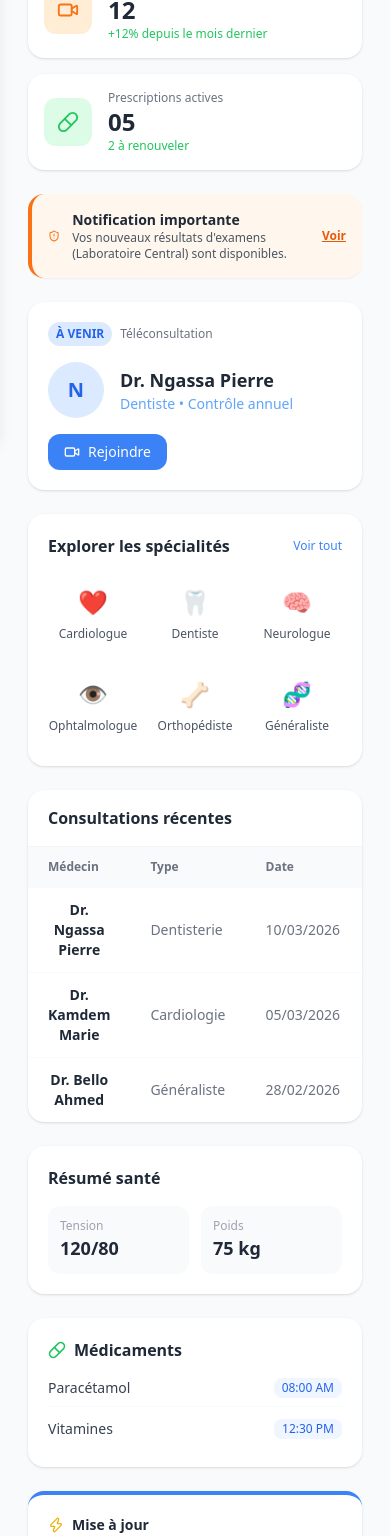
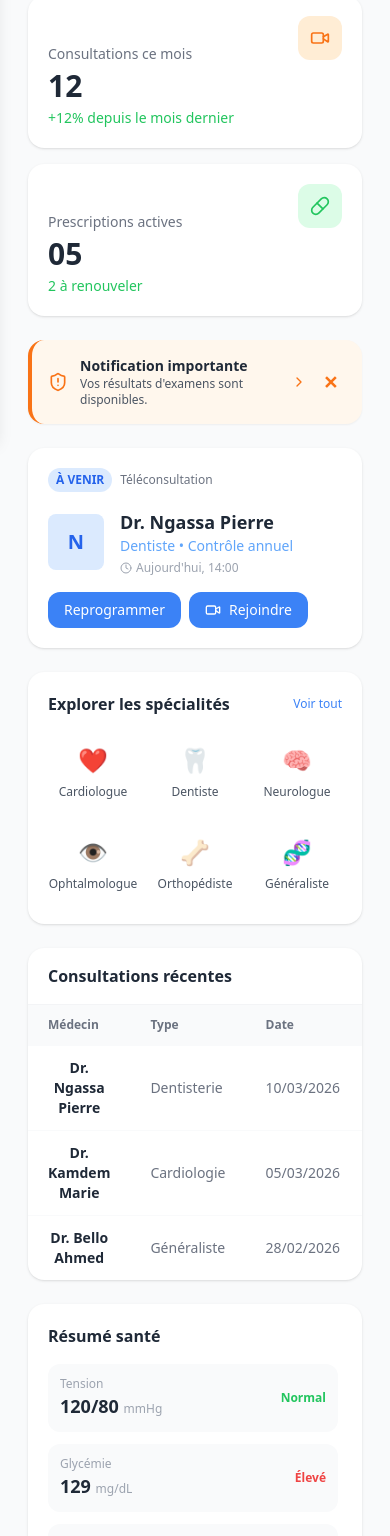
Before and after one commit to Nere-Care/NERE-HEALTH, a React app in the folder frontend/web/: page /dashboard in a window 390 px wide. Shown: the part 406-1942 px from the top of the page. Built offline with nearby package versions, Linux system fonts and the light colour scheme; the HTML template or start-up script is replaced by a standard one.

Commit message:
feat:modication du header, sidebar, dashbord

```diff
--- a/frontend/web/src/components/sidebar.jsx
+++ b/frontend/web/src/components/sidebar.jsx
@@ -83,9 +83,8 @@ export default function Sidebar({ darkMode, role, nomStructure, typeStructure })
           {/* Logo unique */}
 
 
-          <div className={`rounded-xl p-3 text-center text-sm font-semibold mb-6
-              ${darkMode ? "bg-gray-700 text-gray-300" : "bg-gray-100 text-gray-500"}`}>
-              LOGO
+          <div className={`rounded-xl p-3 text-center text-sm font-semibold mb-6`}>
+
             </div>
 
           {/* Menu */}
--- a/frontend/web/src/pages/patient/dashboard.jsx
+++ b/frontend/web/src/pages/patient/dashboard.jsx
@@ -1,8 +1,10 @@
 import { useState, useEffect } from 'react';
 import { useLanguage } from '../../LanguageContext';
+import { useNavigate } from 'react-router-dom';
 import {
-  Calendar, MessageSquare, FileText, Pill, Video, Clock,
-  ChevronRight, Star, ShieldAlert, Zap, Megaphone
+  Calendar, FileText, Pill, Video, Clock,
+  ChevronRight, ShieldAlert, Zap, Megaphone,
+  Heart, Activity, Droplet, Weight, Ruler, Thermometer
 } from 'lucide-react';
 
 const specialites = [
@@ -11,7 +13,13 @@ const specialites = [
   { icon: "🧠", nom: "Neurologue", nomEn: "Neurologist" },
   { icon: "👁️", nom: "Ophtalmologue", nomEn: "Ophthalmologist" },
   { icon: "🦴", nom: "Orthopédiste", nomEn: "Orthopedist" },
-  { icon: "🧬", nom: "Généraliste", nomEn: "General Practitioner" }
+  { icon: "🧬", nom: "Généraliste", nomEn: "General Practitioner" },
+  { icon: "🫁", nom: "Pneumologue", nomEn: "Pulmonologist" },
+  { icon: "🧪", nom: "Biologiste", nomEn: "Biologist" },
+  { icon: "👶", nom: "Pédiatre", nomEn: "Pediatrician" },
+  { icon: "🦷", nom: "ORL", nomEn: "ENT Specialist" },
+  { icon: "🩻", nom: "Radiologue", nomEn: "Radiologist" },
+  { icon: "💊", nom: "Pharmacien", nomEn: "Pharmacist" },
 ];
 
 const consultationsRecentes = [
@@ -23,19 +31,51 @@ const consultationsRecentes = [
 const actualites = [
   { id: 1, titre: "Campagne de vaccination Polio", desc: "Du 12 au 15 juin dans tous les centres.", color: "bg-red-500" },
   { id: 2, titre: "Alerte Épidémie : Choléra", desc: "Mesures d'hygiène renforcées recommandées.", color: "bg-orange-500" },
+  { id: 3, titre: "Journée mondiale de la santé", desc: "Accès gratuit aux consultations ce weekend.", color: "bg-blue-500" },
+];
+
+const miseAJour = [
+  { icon: "🔄", titre: "Mise à jour système", desc: "Nouvelles fonctionnalités de consultation et amélioration des performances.", temps: "Il y a 2h", color: "bg-blue-100 text-blue-600" },
+  { icon: "🔒", titre: "Politique de confidentialité", desc: "Modifications de la protection des données et confidentialité des patients.", temps: "Il y a 1 jour", color: "bg-purple-100 text-purple-600" },
+  { icon: "💳", titre: "Système de paiement", desc: "Les nouveaux paiements mobiles sont désormais intégrés.", temps: "Il y a 3 jours", color: "bg-green-100 text-green-600" },
+  { icon: "🎯", titre: "Nouveaux médecins", desc: "15 nouveaux spécialistes ont rejoint la plateforme.", temps: "Il y a 5 jours", color: "bg-orange-100 text-orange-600" },
+];
+
+const santeParams = [
+  { label: "Tension", value: "120/80", unit: "mmHg", statut: "Normal", color: "text-green-500" },
+  { label: "Glycémie", value: "129", unit: "mg/dL", statut: "Élevé", color: "text-red-500" },
+  { label: "Poids", value: "72", unit: "kg", statut: "Normal", color: "text-blue-500" },
+  { label: "Taille", value: "175", unit: "cm", statut: "Normal", color: "text-blue-500" },
+  { label: "Rythme cardiaque", value: "62", unit: "bpm", statut: "Faible", color: "text-orange-500" },
+  { label: "Température", value: "36.8", unit: "°C", statut: "Normal", color: "text-green-500" },
+  { label: "IMC", value: "23.5", unit: "kg/m²", statut: "Normal", color: "text-green-500" },
+  { label: "Saturation O2", value: "98", unit: "%", statut: "Normal", color: "text-green-500" },
 ];
 
 export default function Dashboard({ darkMode }) {
   const { langue } = useLanguage();
+  const navigate = useNavigate();
   const [newsIndex, setNewsIndex] = useState(0);
+  const [notifVisible, setNotifVisible] = useState(true);
+  const [voirToutesSpec, setVoirToutesSpec] = useState(false);
 
-  // Rotation du carousel d'actualités
   useEffect(() => {
     const timer = setInterval(() => {
       setNewsIndex((prev) => (prev + 1) % actualites.length);
     }, 5000);
     return () => clearInterval(timer);
   }, []);
+
+  const handleNotifClick = () => {
+    setNotifVisible(false);
+    navigate('/notifications');
+  };
+
+  const handleSpecialiteClick = (spec) => {
+    navigate(`/annuaire?specialite=${encodeURIComponent(spec.nom)}`);
+  };
+
+  const specialitesAffichees = voirToutesSpec ? specialites : specialites.slice(0, 6);
 
   const stats = [
     {
@@ -52,7 +92,6 @@ export default function Dashboard({ darkMode }) {
       icon: Video,
       color: "bg-orange-100 text-orange-500"
     },
-    // "Messages non lus" supprimé ici comme demandé
     {
       label: langue === 'fr' ? "Prescriptions actives" : "Active Prescriptions",
       value: "05",
@@ -65,10 +104,10 @@ export default function Dashboard({ darkMode }) {
   return (
     <div className="p-3 md:p-6">
 
-      {/* Bienvenue & Carousel Actualités */}
-      <div className="flex flex-col lg:flex-row lg:items-center justify-between gap-6 mb-6">
+      {/* Bienvenue + Carousel */}
+      <div className="flex flex-col lg:flex-row lg:items-center justify-between gap-4 mb-3 -mt-5">
         <div>
-          <h1 className={`text-2xl font-bold ${darkMode ? "text-white" : "text-gray-800"}`}>
+          <h1 className="text-2xl font-bold text-blue-500">
             {langue === 'fr' ? "Bienvenue, Mle Agine 👋" : "Welcome back, Mle Agine 👋"}
           </h1>
           <p className={`text-sm mt-1 ${darkMode ? "text-gray-400" : "text-gray-500"}`}>
@@ -76,101 +115,222 @@ export default function Dashboard({ darkMode }) {
           </p>
         </div>
 
-        {/* AJOUT : Carousel d'actualités */}
+        {/* Carousel actualités */}
         <div className={`lg:w-80 w-full p-4 rounded-2xl text-white shadow-lg transition-all duration-500 ${actualites[newsIndex].color}`}>
           <div className="flex items-start gap-3">
-            <Megaphone size={18} className="mt-1" />
-            <div>
+            <Megaphone size={18} className="mt-1 flex-shrink-0" />
+            <div className="flex-1 min-w-0">
               <p className="font-bold text-sm">{actualites[newsIndex].titre}</p>
               <p className="text-xs opacity-90">{actualites[newsIndex].desc}</p>
             </div>
           </div>
+          {/* Indicateurs */}
+          <div className="flex gap-1 mt-3 justify-center">
+            {actualites.map((_, i) => (
+              <button
+                key={i}
+                onClick={() => setNewsIndex(i)}
+                className={`w-1.5 h-1.5 rounded-full transition-all ${i === newsIndex ? "bg-white w-4" : "bg-white/50"}`}
+              />
+            ))}
+          </div>
         </div>
       </div>
 
-      {/* Stats (Sans messages non lus) */}
+      {/* Stats */}
       <div className="grid grid-cols-1 sm:grid-cols-3 gap-4 mb-6">
         {stats.map((stat, index) => {
           const Icon = stat.icon;
           return (
-            <div key={index} className={`rounded-2xl shadow p-4 flex items-center gap-4 ${darkMode ? "bg-gray-800" : "bg-white"}`}>
-              <div className={`w-12 h-12 rounded-xl flex items-center justify-center flex-shrink-0 ${stat.color}`}>
-                <Icon size={22} />
+            <div key={index}
+              className={`rounded-2xl shadow p-5 min-h-[130px] flex flex-col gap-3 transition-all duration-300 hover:-translate-y-1 hover:shadow-xl
+                ${darkMode ? "bg-gray-800" : "bg-white"}`}>
+              <div className="flex justify-end">
+                <div className={`w-11 h-11 rounded-xl flex items-center justify-center ${stat.color}`}>
+                  <Icon size={20} />
                 </div>
-              <div>
-                <p className={`text-xs ${darkMode ? "text-gray-400" : "text-gray-500"}`}>{stat.label}</p>
-                <p className={`text-2xl font-bold ${darkMode ? "text-white" : "text-gray-800"}`}>{stat.value}</p>
-                <p className="text-xs text-green-500">{stat.sub}</p>
+              </div>
+              <div className="-mt-7">
+                <p className={`text-sm font-medium ${darkMode ? "text-gray-400" : "text-gray-500"}`}>{stat.label}</p>
+                <p className={`text-3xl font-bold mt-1 ${darkMode ? "text-white" : "text-gray-800"}`}>{stat.value}</p>
+                <p className="text-sm text-green-500 mt-1">{stat.sub}</p>
               </div>
             </div>
           );
         })}
       </div>
 
-      {/* AJOUT : Section Notifications Importantes */}
-      <div className={`mb-6 p-4 rounded-2xl border-l-4 border-orange-500 shadow-sm flex items-center justify-between ${darkMode ? "bg-gray-800" : "bg-orange-50"}`}>
+    {/* Notification importante - disparaît au clic ou fermeture */}
+{notifVisible && (
+  <div
+    onClick={handleNotifClick}
+    className={`mb-6 p-4 rounded-2xl border-l-4 border-orange-500 shadow-sm flex items-center justify-between cursor-pointer hover:opacity-90 transition-all relative
+      ${darkMode ? "bg-gray-800" : "bg-orange-50"}`}
+  >
+
+    {/* CONTENU */}
     <div className="flex items-center gap-3">
-          <ShieldAlert className="text-orange-500" size={20} />
+      <ShieldAlert className="text-orange-500 flex-shrink-0" size={20} />
+
       <div>
-            <p className={`text-sm font-bold ${darkMode ? "text-white" : "text-gray-800"}`}>Notification importante</p>
-            <p className={`text-xs ${darkMode ? "text-gray-400" : "text-gray-600"}`}>Vos nouveaux résultats d'examens (Laboratoire Central) sont disponibles.</p>
+        <p className={`text-sm font-bold ${darkMode ? "text-white" : "text-gray-800"}`}>
+          {langue === 'fr' ? "Notification importante" : "Important Notification"}
+        </p>
+
+        <p className={`text-xs ${darkMode ? "text-gray-400" : "text-gray-600"}`}>
+          {langue === 'fr'
+            ? "Vos résultats d'examens sont disponibles."
+            : "Your examination results are available."}
+        </p>
       </div>
     </div>
-        <button className="text-xs font-bold text-orange-600 underline">Voir</button>
+
+    {/* ACTIONS DROITE */}
+    <div className="flex items-center gap-2">
+
+      {/* CHEVRON */}
+      <ChevronRight size={16} className="text-orange-500" />
+
+      {/* CROIX */}
+      <button
+        onClick={(e) => {
+          e.stopPropagation(); // 🔥 empêche ouverture notif
+          setNotifVisible(false);
+        }}
+        className="text-orange-500 hover:text-red-500 text-lg font-bold px-2"
+      >
+        ✕
+      </button>
+
     </div>
+  </div>
+)}
 
       {/* Contenu principal */}
       <div className="grid grid-cols-1 lg:grid-cols-3 gap-6">
 
         {/* Colonne gauche */}
         <div className="lg:col-span-2 flex flex-col gap-6">
+{/* Prochain rendez-vous */}
+<div
+  className={`rounded-2xl shadow p-5 transition-all hover:shadow-xl cursor-pointer
+  ${darkMode ? "bg-gray-800" : "bg-white"}`}
+>
+  <div className="flex items-center gap-2 mb-4">
+    <span className="text-xs bg-blue-100 text-blue-600 px-2 py-1 rounded-full font-semibold">
+      {langue === 'fr' ? "À VENIR" : "UPCOMING"}
+    </span>
+    <span className={`text-xs ${darkMode ? "text-gray-400" : "text-gray-500"}`}>
+      {langue === 'fr' ? "Téléconsultation" : "Video Consultation"}
+    </span>
+  </div>
 
-          {/* Prochain rendez-vous */}
-          <div className={`rounded-2xl shadow p-5 ${darkMode ? "bg-gray-800" : "bg-white"}`}>
-            <div className="flex items-center gap-2 mb-4">
-              <span className="text-xs bg-blue-100 text-blue-600 px-2 py-1 rounded-full font-semibold">À VENIR</span>
-              <span className={`text-xs ${darkMode ? "text-gray-400" : "text-gray-500"}`}>Téléconsultation</span>
+  <div className="flex items-center justify-between flex-wrap gap-4">
+
+    {/* MÉDECIN (CLICABLE PROFIL) */}
+    <div
+      onClick={() => navigate(`/medecin/1`)}
+      className="flex items-center gap-4 cursor-pointer"
+    >
+
+      {/* PHOTO CARRE */}
+      <div className="w-14 h-14 bg-blue-100 flex items-center justify-center text-blue-600 font-bold text-xl rounded-lg">
+        N
       </div>
-            <div className="flex items-center justify-between flex-wrap gap-4">
-              <div className="flex items-center gap-4">
-                <div className="w-14 h-14 rounded-full bg-blue-100 flex items-center justify-center text-blue-600 font-bold text-xl">N</div>
+
+      {/* INFOS */}
       <div>
-                  <p className={`font-bold text-lg ${darkMode ? "text-white" : "text-gray-800"}`}>Dr. Ngassa Pierre</p>
-                  <p className="text-sm text-blue-400">Dentiste • Contrôle annuel</p>
+        <p className={`font-bold text-lg hover:text-blue-500 transition ${darkMode ? "text-white" : "text-gray-800"}`}>
+          Dr. Ngassa Pierre
+        </p>
+
+        <p className="text-sm text-blue-400">
+          {langue === 'fr'
+            ? "Dentiste • Contrôle annuel"
+            : "Dentist • Annual Checkup"}
+        </p>
+
+        {/* HEURE */}
+        <div className="flex items-center gap-1 mt-1">
+          <Clock size={12} className="text-gray-400" />
+          <span className="text-xs text-gray-400">
+            {langue === 'fr' ? "Aujourd'hui, 14:00" : "Today, 2:00 PM"}
+          </span>
         </div>
-              </div>
-              <button className="flex items-center gap-2 bg-blue-500 text-white px-4 py-2 rounded-xl text-sm hover:bg-blue-600">
-                <Video size={16} /> Rejoindre
-              </button>
       </div>
     </div>
 
-          {/* Spécialités */}
+    {/* BOUTONS */}
+    <div className="flex items-center gap-2">
+
+      {/* PROFIL */}
+  <button
+  onClick={() => navigate(`/medecin/1`)}
+  className="flex items-center gap-2 bg-blue-500 text-white px-4 py-2 rounded-xl text-sm hover:bg-blue-600"
+>
+  {langue === 'fr' ? "Reprogrammer" : "Reschedule"}
+</button>
+
+      {/* REJOINDRE */}
+      <button className="flex items-center gap-2 bg-blue-500 text-white px-4 py-2 rounded-xl text-sm hover:bg-blue-600">
+        <Video size={16} />
+        {langue === 'fr' ? "Rejoindre" : "Join Call"}
+      </button>
+
+    </div>
+
+  </div>
+</div>
+
+          {/* Spécialités cliquables */}
           <div className={`rounded-2xl shadow p-5 ${darkMode ? "bg-gray-800" : "bg-white"}`}>
             <div className="flex items-center justify-between mb-4">
-              <h2 className={`font-bold ${darkMode ? "text-white" : "text-gray-800"}`}>Explorer les spécialités</h2>
-              <button className="text-xs text-blue-500 hover:underline">Voir tout</button>
+              <h2 className={`font-bold ${darkMode ? "text-white" : "text-gray-800"}`}>
+                {langue === 'fr' ? "Explorer les spécialités" : "Explore Departments"}
+              </h2>
+              <button
+                onClick={() => setVoirToutesSpec(!voirToutesSpec)}
+                className="text-xs text-blue-500 hover:underline"
+              >
+                {voirToutesSpec
+                  ? langue === 'fr' ? "Voir moins" : "Show less"
+                  : langue === 'fr' ? "Voir tout" : "View All"}
+              </button>
             </div>
             <div className="grid grid-cols-3 sm:grid-cols-6 gap-3">
-              {specialites.map((spec, index) => (
-                <div key={index} className={`flex flex-col items-center gap-2 p-3 rounded-xl cursor-pointer hover:bg-blue-50 transition-all ${darkMode ? "hover:bg-gray-700" : ""}`}>
+              {specialitesAffichees.map((spec, index) => (
+                <button
+                  key={index}
+                  onClick={() => handleSpecialiteClick(spec)}
+                  className={`flex flex-col items-center gap-2 p-3 rounded-xl cursor-pointer transition-all
+                    ${darkMode ? "hover:bg-gray-700" : "hover:bg-blue-50"}`}
+                >
                   <span className="text-2xl">{spec.icon}</span>
-                  <p className={`text-xs text-center ${darkMode ? "text-gray-300" : "text-gray-600"}`}>{langue === 'fr' ? spec.nom : spec.nomEn}</p>
-                </div>
+                  <p className={`text-xs text-center ${darkMode ? "text-gray-300" : "text-gray-600"}`}>
+                    {langue === 'fr' ? spec.nom : spec.nomEn}
+                  </p>
+                </button>
               ))}
             </div>
           </div>
 
-          {/* Consultations récentes (Médecins cliquables) */}
+          {/* Consultations récentes */}
           <div className={`rounded-2xl shadow overflow-hidden ${darkMode ? "bg-gray-800" : "bg-white"}`}>
-            <div className="flex items-center justify-between px-5 py-4 border-b border-gray-100">
-              <h2 className={`font-bold ${darkMode ? "text-white" : "text-gray-800"}`}>Consultations récentes</h2>
+            <div className={`flex items-center justify-between px-5 py-4 border-b ${darkMode ? "border-gray-700" : "border-gray-100"}`}>
+              <h2 className={`font-bold ${darkMode ? "text-white" : "text-gray-800"}`}>
+                {langue === 'fr' ? "Consultations récentes" : "Recent Consultations"}
+              </h2>
             </div>
             <table className="w-full text-sm">
-              <thead className={`${darkMode ? "bg-gray-700" : "bg-gray-50"}`}>
+              <thead className={darkMode ? "bg-gray-700" : "bg-gray-50"}>
                 <tr>
-                  {["Médecin", "Type", "Date", "Statut"].map((h) => (
-                    <th key={h} className="text-left px-5 py-3 text-xs font-semibold text-gray-500">{h}</th>
+                  {[
+                    langue === 'fr' ? "Médecin" : "Doctor",
+                    langue === 'fr' ? "Type" : "Type",
+                    langue === 'fr' ? "Date" : "Date",
+                    langue === 'fr' ? "Statut" : "Status"
+                  ].map((h) => (
+                    <th key={h} className={`text-left px-5 py-3 text-xs font-semibold ${darkMode ? "text-gray-400" : "text-gray-500"}`}>{h}</th>
                   ))}
                 </tr>
               </thead>
@@ -178,9 +338,8 @@ export default function Dashboard({ darkMode }) {
                 {consultationsRecentes.map((c, index) => (
                   <tr key={index} className={`border-t ${darkMode ? "border-gray-700" : "border-gray-50"}`}>
                     <td className="px-5 py-3">
-                      {/* MODIFICATION : Médecin cliquable */}
                       <button
-                        onClick={() => console.log("Aller vers profil medecin", c.id)}
+                        onClick={() => navigate(`/medecin/${c.id}`)}
                         className={`font-bold hover:text-blue-500 transition-colors ${darkMode ? "text-white" : "text-gray-800"}`}
                       >
                         {c.medecin}
@@ -189,56 +348,98 @@ export default function Dashboard({ darkMode }) {
                     <td className={`px-5 py-3 ${darkMode ? "text-gray-400" : "text-gray-500"}`}>{c.type}</td>
                     <td className={`px-5 py-3 ${darkMode ? "text-gray-400" : "text-gray-500"}`}>{c.date}</td>
                     <td className="px-5 py-3">
-                      <span className={`text-xs px-2 py-1 rounded-full font-semibold ${c.statut === "Terminé" ? "bg-green-100 text-green-600" : "bg-red-100 text-red-500"}`}>{c.statut}</span>
+                      <span className={`text-xs px-2 py-1 rounded-full font-semibold
+                        ${c.statut === "Terminé" ? "bg-green-100 text-green-600" : "bg-red-100 text-red-500"}`}>
+                        {langue === 'fr' ? c.statut : c.statut === "Terminé" ? "Completed" : "Cancelled"}
+                      </span>
                     </td>
                   </tr>
                 ))}
               </tbody>
             </table>
           </div>
+
         </div>
 
         {/* Colonne droite */}
         <div className="flex flex-col gap-6">
 
-          {/* Résumé santé */}
+          {/* Résumé santé avec scroll */}
           <div className={`rounded-2xl shadow p-5 ${darkMode ? "bg-gray-800" : "bg-white"}`}>
-            <h2 className={`font-bold mb-4 ${darkMode ? "text-white" : "text-gray-800"}`}>Résumé santé</h2>
-            <div className="grid grid-cols-2 gap-3">
-              {[{ label: "Tension", value: "120/80", color: "text-green-500" }, { label: "Poids", value: "75 kg", color: "text-blue-500" }].map((item, index) => (
-                <div key={index} className={`p-3 rounded-xl ${darkMode ? "bg-gray-700" : "bg-gray-50"}`}>
+            <h2 className={`font-bold mb-4 ${darkMode ? "text-white" : "text-gray-800"}`}>
+              {langue === 'fr' ? "Résumé santé" : "Health Summary"}
+            </h2>
+            <div className="overflow-y-auto max-h-52 flex flex-col gap-3 pr-1">
+              {santeParams.map((item, index) => (
+                <div key={index} className={`p-3 rounded-xl flex justify-between items-center
+                  ${darkMode ? "bg-gray-700" : "bg-gray-50"}`}>
+                  <div>
                     <p className="text-xs text-gray-400">{item.label}</p>
-                  <p className={`text-lg font-bold ${darkMode ? "text-white" : "text-gray-800"}`}>{item.value}</p>
+                    <p className={`text-lg font-bold ${darkMode ? "text-white" : "text-gray-800"}`}>
+                      {item.value} <span className="text-xs font-normal text-gray-400">{item.unit}</span>
+                    </p>
+                  </div>
+                  <span className={`text-xs font-semibold ${item.color}`}>{item.statut}</span>
                 </div>
               ))}
             </div>
           </div>
 
-          {/* AJOUT : Médicaments à prendre */}
+          {/* Médicaments à prendre */}
           <div className={`rounded-2xl shadow p-5 ${darkMode ? "bg-gray-800" : "bg-white"}`}>
             <h2 className={`font-bold mb-4 flex items-center gap-2 ${darkMode ? "text-white" : "text-gray-800"}`}>
-              <Pill size={18} className="text-green-500" /> Médicaments
+              <Pill size={18} className="text-green-500" />
+              {langue === 'fr' ? "Médicaments du jour" : "Today's Medications"}
             </h2>
-            <div className="flex flex-col gap-3">
+            <div className="flex flex-col gap-2">
               {[
-                { nom: "Paracétamol", heure: "08:00 AM" },
-                { nom: "Vitamines", heure: "12:30 PM" }
+                { nom: "Paracétamol 500mg", heure: "08:00", pris: true },
+                { nom: "Metformine 500mg", heure: "12:30", pris: false },
+                { nom: "Vitamine C 1g", heure: "18:00", pris: false },
               ].map((m, i) => (
-                <div key={i} className="flex justify-between items-center border-b border-gray-50 pb-2 last:border-0">
+                <div key={i} className={`flex justify-between items-center p-2.5 rounded-xl
+                  ${darkMode ? "bg-gray-700" : "bg-gray-50"}`}>
+                  <div className="flex items-center gap-2">
+                    <div className={`w-2 h-2 rounded-full ${m.pris ? "bg-green-500" : "bg-gray-300"}`} />
                     <p className={`text-sm font-medium ${darkMode ? "text-gray-200" : "text-gray-700"}`}>{m.nom}</p>
-                  <span className="text-xs bg-blue-50 text-blue-600 px-2 py-0.5 rounded-lg">{m.heure}</span>
+                  </div>
+                  <span className={`text-xs px-2 py-0.5 rounded-lg font-medium
+                    ${m.pris ? "bg-green-100 text-green-600" : "bg-blue-50 text-blue-600"}`}>
+                    {m.pris ? langue === 'fr' ? "Pris" : "Taken" : m.heure}
+                  </span>
                 </div>
               ))}
             </div>
           </div>
 
-          {/* AJOUT : Mises à jour Application */}
-          <div className={`rounded-2xl shadow p-5 border-t-4 border-blue-500 ${darkMode ? "bg-gray-800" : "bg-white"}`}>
-            <h2 className={`font-bold text-sm mb-2 flex items-center gap-2 ${darkMode ? "text-white" : "text-gray-800"}`}>
-              <Zap size={16} className="text-yellow-500" /> Mise à jour
+          {/* Mises à jour avec scroll - style Clinexa */}
+          <div className={`rounded-2xl shadow p-5 ${darkMode ? "bg-gray-800" : "bg-white"}`}>
+            <div className="flex items-center justify-between mb-4">
+              <h2 className={`font-bold flex items-center gap-2 ${darkMode ? "text-white" : "text-gray-800"}`}>
+                <Zap size={16} className="text-yellow-500" />
+                {langue === 'fr' ? "Nouvelles & Mises à jour" : "News & Updates"}
               </h2>
-            <p className="text-[11px] text-gray-400 mb-3">Version 1.2.5 disponible. Amélioration des appels vidéo.</p>
-            <button className="w-full bg-blue-500 text-white py-2 rounded-xl text-xs font-bold">Installer</button>
+              <span className="text-xs bg-blue-100 text-blue-600 px-2 py-0.5 rounded-full font-semibold">
+                {miseAJour.length} {langue === 'fr' ? "updates" : "updates"}
+              </span>
+            </div>
+
+            {/* Liste scrollable */}
+            <div className="overflow-y-auto max-h-64 flex flex-col gap-3 pr-1">
+              {miseAJour.map((item, index) => (
+                <div key={index} className={`flex items-start gap-3 p-3 rounded-xl cursor-pointer transition-all
+                  ${darkMode ? "hover:bg-gray-700" : "hover:bg-gray-50"}`}>
+                  <div className={`w-9 h-9 rounded-xl flex items-center justify-center text-lg flex-shrink-0 ${item.color}`}>
+                    {item.icon}
+                  </div>
+                  <div className="flex-1 min-w-0">
+                    <p className={`text-xs font-bold ${darkMode ? "text-white" : "text-gray-800"}`}>{item.titre}</p>
+                    <p className={`text-xs mt-0.5 ${darkMode ? "text-gray-400" : "text-gray-500"}`}>{item.desc}</p>
+                    <p className="text-xs text-gray-400 mt-1">{item.temps}</p>
+                  </div>
+                </div>
+              ))}
+            </div>
           </div>
 
         </div>
```
Also changed, not shown: frontend/web/src/Layout.jsx (added, +34 -0 lines), frontend/web/src/components/header.jsx (+36 -14 lines), frontend/web/src/logo.png (added). Lines whose indentation alone changed are shown as unchanged.
